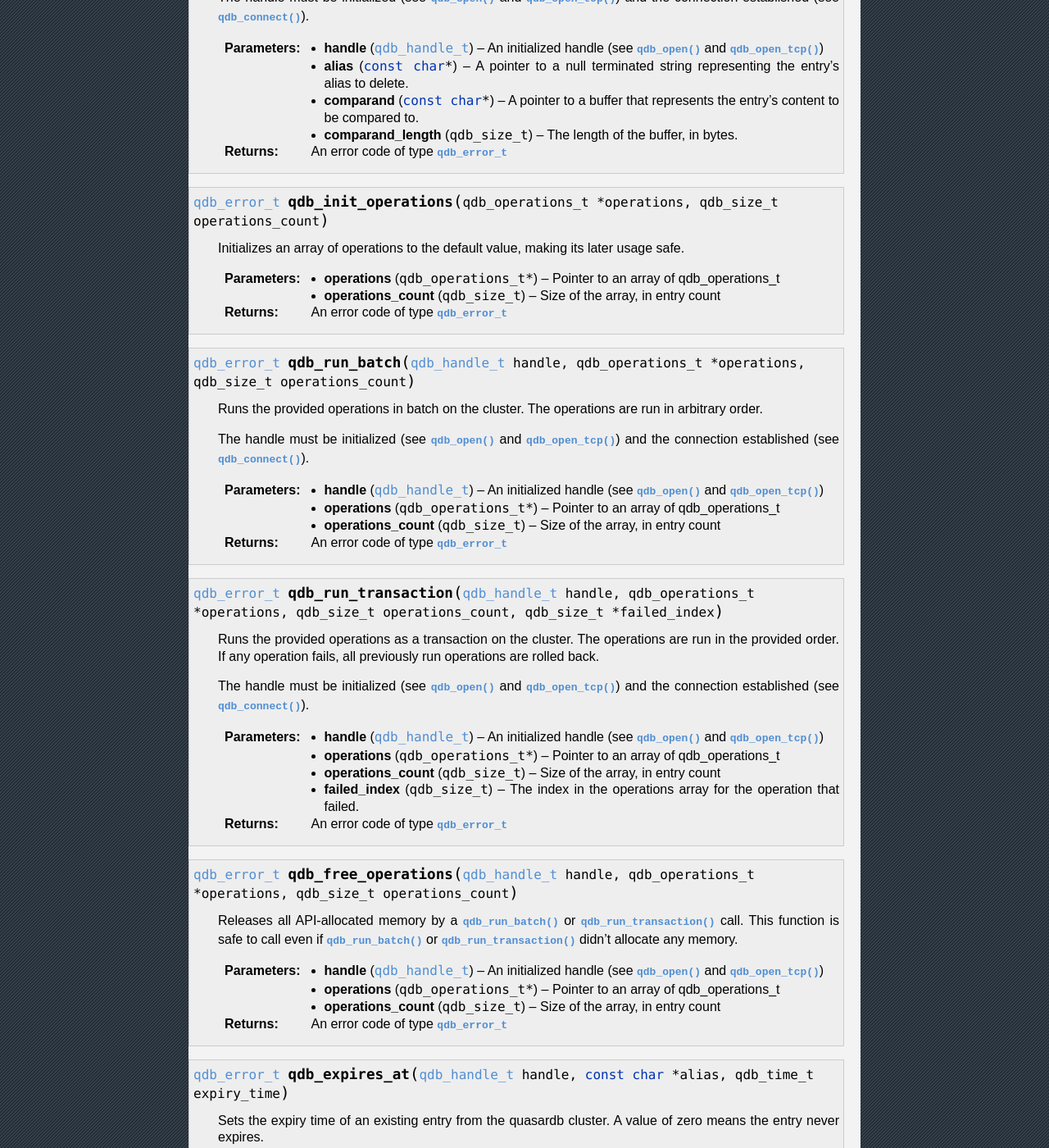
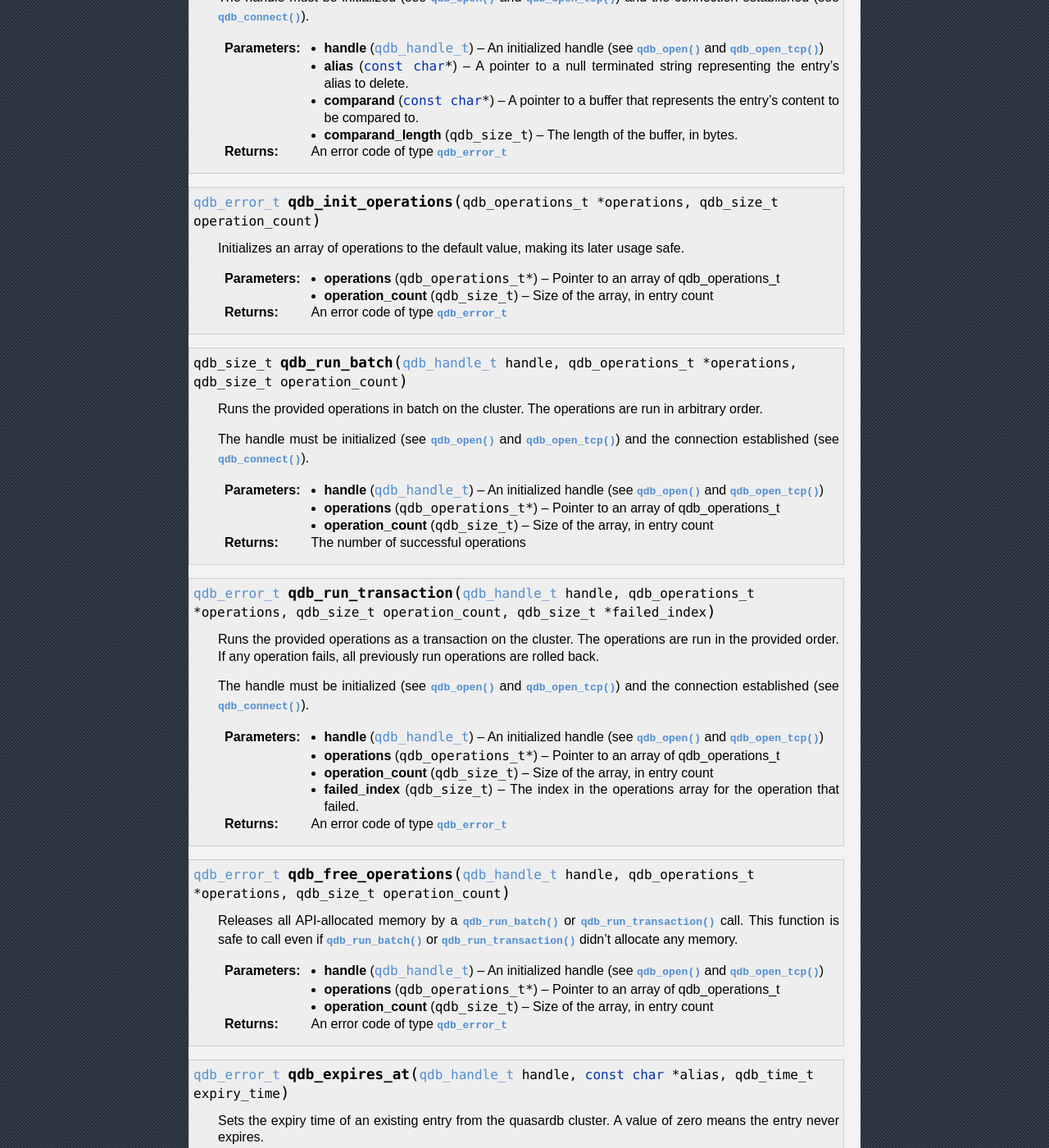
Before and after one commit to iltommi/qdb-documentation, a Sphinx documentation site: the page built from source/api/c.rst, in a window 1280 px wide and 1400 px high, scrolled down 19533 px. Shown: the whole window at 82% size. Built offline with Sphinx 7.4.7, drawn with Linux system fonts in a browser that asks for light colours; some of the changed text lies outside the part shown.

Commit message:
ix qdb_run_batch return value.

```diff
--- a/source/api/c.rst
+++ b/source/api/c.rst
@@ -49,10 +49,10 @@ Quick Reference
   :c:type:`qdb_error_t`       :c:type:`qdb_blob_compare_and_swap`    (:c:type:`qdb_handle_t` handle, :c:type:`const char *` alias, :c:type:`const char *` new_value, :c:type:`qdb_size_t` new_value_length, :c:type:`const char *` comparand, :c:type:`qdb_size_t` comparand_length, :c:type:`qdb_time_t` expiry_time, :c:type:`char **` original_value, :c:type:`qdb_size_t *` original_value_length);
   :c:type:`qdb_error_t`       :c:type:`qdb_remove`                   (:c:type:`qdb_handle_t` handle, :c:type:`const char *` alias);
   :c:type:`qdb_error_t`       :c:type:`qdb_blob_remove_if`           (:c:type:`qdb_handle_t` handle, :c:type:`const char *` alias, :c:type:`const char *` comparand, :c:type:`qdb_size_t` comparand_length);
-  :c:type:`qdb_error_t`       :c:type:`qdb_init_operations`          (:c:type:`qdb_operation_t *` operations, :c:type:`qdb_size_t` operations_count);
-  :c:type:`qdb_size_t`        :c:type:`qdb_run_batch`                (:c:type:`qdb_handle_t` handle, :c:type:`qdb_operation_t *` operations, :c:type:`qdb_size_t` operations_count);
-  :c:type:`qdb_error_t`       :c:type:`qdb_run_transaction`          (:c:type:`qdb_handle_t` handle, :c:type:`qdb_operation_t *` operations, :c:type:`qdb_size_t` operations_count, :c:type:`qdb_size_t *` failed_index);
-  :c:type:`void`              :c:type:`qdb_free_operations`          (:c:type:`qdb_handle_t` handle, :c:type:`qdb_operation_t *` operations, :c:type:`qdb_size_t` operations_count);
+  :c:type:`qdb_error_t`       :c:type:`qdb_init_operations`          (:c:type:`qdb_operation_t *` operations, :c:type:`qdb_size_t` operation_count);
+  :c:type:`qdb_size_t`        :c:type:`qdb_run_batch`                (:c:type:`qdb_handle_t` handle, :c:type:`qdb_operation_t *` operations, :c:type:`qdb_size_t` operation_count);
+  :c:type:`qdb_error_t`       :c:type:`qdb_run_transaction`          (:c:type:`qdb_handle_t` handle, :c:type:`qdb_operation_t *` operations, :c:type:`qdb_size_t` operation_count, :c:type:`qdb_size_t *` failed_index);
+  :c:type:`void`              :c:type:`qdb_free_operations`          (:c:type:`qdb_handle_t` handle, :c:type:`qdb_operation_t *` operations, :c:type:`qdb_size_t` operation_count);
   :c:type:`qdb_error_t`       :c:type:`qdb_expires_at`               (:c:type:`qdb_handle_t` handle, :c:type:`const char *` alias, :c:type:`qdb_time_t` expiry_time);
   :c:type:`qdb_error_t`       :c:type:`qdb_expires_from_now`         (:c:type:`qdb_handle_t` handle, :c:type:`const char *` alias, :c:type:`qdb_time_t` expiry_delta);
   :c:type:`qdb_error_t`       :c:type:`qdb_get_expiry_time`          (:c:type:`qdb_handle_t` handle, :c:type:`const char *` alias, :c:type:`qdb_time_t` expiry_time);
@@ -870,18 +870,18 @@ Reference
 
     :returns: An error code of type :c:type:`qdb_error_t`
 
-.. c:function:: qdb_error_t qdb_init_operations(qdb_operations_t * operations, qdb_size_t operations_count)
+.. c:function:: qdb_error_t qdb_init_operations(qdb_operations_t * operations, qdb_size_t operation_count)
 
     Initializes an array of operations to the default value, making its later usage safe.
 
     :param operations: Pointer to an array of qdb_operations_t
     :type operations: qdb_operations_t *
-    :param operations_count: Size of the array, in entry count
-    :type operations_count: qdb_size_t
-
-    :returns: An error code of type :c:type:`qdb_error_t`
-
-.. c:function:: qdb_error_t qdb_run_batch(qdb_handle_t handle, qdb_operations_t * operations, qdb_size_t operations_count)
+    :param operation_count: Size of the array, in entry count
+    :type operation_count: qdb_size_t
+
+    :returns: An error code of type :c:type:`qdb_error_t`
+
+.. c:function:: qdb_size_t qdb_run_batch(qdb_handle_t handle, qdb_operations_t * operations, qdb_size_t operation_count)
 
     Runs the provided operations in batch on the cluster. The operations are run in arbitrary order.
 
@@ -891,12 +891,12 @@ Reference
     :type handle: qdb_handle_t
     :param operations: Pointer to an array of qdb_operations_t
     :type operations: qdb_operations_t *
-    :param operations_count: Size of the array, in entry count
-    :type operations_count: qdb_size_t
-
-    :returns: An error code of type :c:type:`qdb_error_t`
-
-.. c:function:: qdb_error_t qdb_run_transaction(qdb_handle_t handle, qdb_operations_t * operations, qdb_size_t operations_count, qdb_size_t * failed_index)
+    :param operation_count: Size of the array, in entry count
+    :type operation_count: qdb_size_t
+
+    :returns: The number of successful operations
+
+.. c:function:: qdb_error_t qdb_run_transaction(qdb_handle_t handle, qdb_operations_t * operations, qdb_size_t operation_count, qdb_size_t * failed_index)
 
     Runs the provided operations as a transaction on the cluster. The operations are run in the provided order. If any operation fails, all previously run operations are rolled back.
 
@@ -906,14 +906,14 @@ Reference
     :type handle: qdb_handle_t
     :param operations: Pointer to an array of qdb_operations_t
     :type operations: qdb_operations_t *
-    :param operations_count: Size of the array, in entry count
-    :type operations_count: qdb_size_t
+    :param operation_count: Size of the array, in entry count
+    :type operation_count: qdb_size_t
     :param failed_index: The index in the operations array for the operation that failed.
     :type failed_index: qdb_size_t
 
     :returns: An error code of type :c:type:`qdb_error_t`
 
-.. c:function:: qdb_error_t qdb_free_operations(qdb_handle_t handle, qdb_operations_t * operations, qdb_size_t operations_count)
+.. c:function:: qdb_error_t qdb_free_operations(qdb_handle_t handle, qdb_operations_t * operations, qdb_size_t operation_count)
 
     Releases all API-allocated memory by a :c:func:`qdb_run_batch` or :c:func:`qdb_run_transaction` call. This function is safe to call even if :c:func:`qdb_run_batch` or :c:func:`qdb_run_transaction` didn't allocate any memory.
 
@@ -921,8 +921,8 @@ Reference
     :type handle: qdb_handle_t
     :param operations: Pointer to an array of qdb_operations_t
     :type operations: qdb_operations_t *
-    :param operations_count: Size of the array, in entry count
-    :type operations_count: qdb_size_t
+    :param operation_count: Size of the array, in entry count
+    :type operation_count: qdb_size_t
 
     :returns: An error code of type :c:type:`qdb_error_t`
 
--- a/source/api/cpp.rst
+++ b/source/api/cpp.rst
@@ -82,9 +82,9 @@ Quick Reference
   :c:type:`qdb_error_t`                  :cpp:func:`handle::hset_contains`                  ``(``\ |CONST_CHAR_P| ``alias,`` |CONST_CHAR_P| ``content,`` :cpp:type:`qdb_size_t` ``content_length);``
   :c:type:`qdb_error_t`                  :cpp:func:`handle::blob_update`                    ``(``\ |CONST_CHAR_P| ``alias,`` |CONST_CHAR_P| ``content,`` :cpp:type:`qdb_size_t` ``content_length,`` :cpp:type:`qdb_time_t` ``expiry_time);``
   :c:type:`qdb_error_t`                  :cpp:func:`handle::blob_get_noalloc`               ``(``\ |CONST_CHAR_P| ``alias,`` |CHAR_P| ``content,`` :c:type:`qdb_size_t *` ``content_length);``
-  :c:type:`qdb_size_t`                   :cpp:func:`handle::run_batch`                      (:cpp:type:`qdb_operation_t` ``operations,`` :cpp:type:`qdb_size_t` ``operations_count);``
-  :cpp:type:`std::vector\<batch_result>` :cpp:func:`handle::run_batch`                      (:c:type:`const std::vector\<batch_request> &` ``requests,`` :c:type:`qdb_size_t &` ``successes_count);``
-  :c:type:`qdb_error_t`                  :cpp:func:`handle::run_transaction`                (:c:type:`qdb_operation_t *` ``operations,`` :cpp:type:`qdb_size_t` ``operations_count,`` :c:type:`qdb_size_t &` ``fail_index);``
+  :c:type:`qdb_size_t`                   :cpp:func:`handle::run_batch`                      (:cpp:type:`qdb_operation_t` ``operations,`` :cpp:type:`qdb_size_t` ``operation_count);``
+  :cpp:type:`std::vector\<batch_result>` :cpp:func:`handle::run_batch`                      (:c:type:`const std::vector\<batch_request> &` ``requests,`` :c:type:`qdb_size_t &` ``success_count);``
+  :c:type:`qdb_error_t`                  :cpp:func:`handle::run_transaction`                (:c:type:`qdb_operation_t *` ``operations,`` :cpp:type:`qdb_size_t` ``operation_count,`` :c:type:`qdb_size_t &` ``fail_index);``
   :cpp:type:`api_buffer_ptr`             :cpp:func:`handle::blob_get`                       ``(``\ |CONST_CHAR_P| ``alias,`` :c:type:`qdb_error_t &` ``error);``
   :cpp:type:`api_buffer_ptr`             :cpp:func:`handle::blob_get_and_remove`            ``(``\ |CONST_CHAR_P| ``alias,`` :c:type:`qdb_error_t &` ``error);``
   :cpp:type:`api_buffer_ptr`             :cpp:func:`handle::blob_get_and_update`            ``(``\ |CONST_CHAR_P| ``alias,`` |CONST_CHAR_P| ``update_content,`` :cpp:type:`qdb_size_t` ``update_content_length,`` :cpp:type:`qdb_time_t` ``expiry_time,`` :c:type:`qdb_error_t &` ``error);``
@@ -728,32 +728,32 @@ Reference
 
         :returns: An error code of type :cpp:type:`qdb_error_t`
 
-    .. cpp:function:: qdb_size_t run_batch(qdb_operation_t * operations, qdb_size_t operations_count)
+    .. cpp:function:: qdb_size_t run_batch(qdb_operation_t * operations, qdb_size_t operation_count)
 
         Runs the provided operations in batch on the cluster. The operations are run in arbitrary order.
 
         It is preferred to use the std::vector version of run_batch where possible.
 
         :param operations: Pointer to an array of qdb_operations_t
-        :param operations_count: Size of the array, in entry count
+        :param operation_count: Size of the array, in entry count
 
         :returns: The number of successful operations
 
-    .. cpp:function:: std::vector run_batch(const std::vector<batch_request> & requests, qdb_size_t & successes_count)
+    .. cpp:function:: std::vector run_batch(const std::vector<batch_request> & requests, qdb_size_t & success_count)
 
         Runs the provided operations in batch on the cluster. The operations are run in arbitrary order.
 
         :param requests: A vector containing the batch requests to run on the cluster.
-        :param operations_count: A reference that will be set to the number of successful operations.
+        :param operation_count: A reference that will be set to the number of successful operations.
 
         :returns: A vector containing the batch results.
 
-    .. cpp:function:: qdb_error_t run_transaction(qdb_operation_t * operations, qdb_size_t operations_count, qdb_size_t & fail_index)
+    .. cpp:function:: qdb_error_t run_transaction(qdb_operation_t * operations, qdb_size_t operation_count, qdb_size_t & fail_index)
 
         Runs the provided operations as a transaction on the cluster. The operations are run in the provided order. If any operation fails, all previously run operations are rolled back.
 
         :param operations: Pointer to an array of qdb_operations_t
-        :param operations_count: Size of the array, in entry count
+        :param operation_count: Size of the array, in entry count
         :param fail_index: The index in the operations array for the operation that failed.
 
         :returns: An error code of type :c:type:`qdb_error_t`
```
